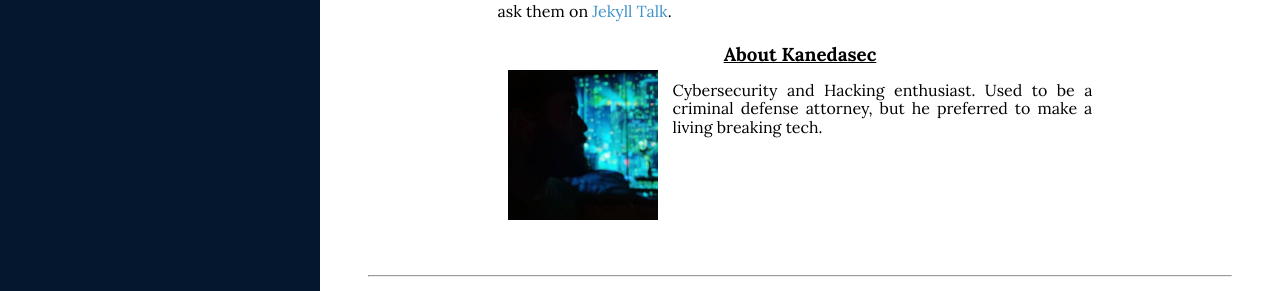
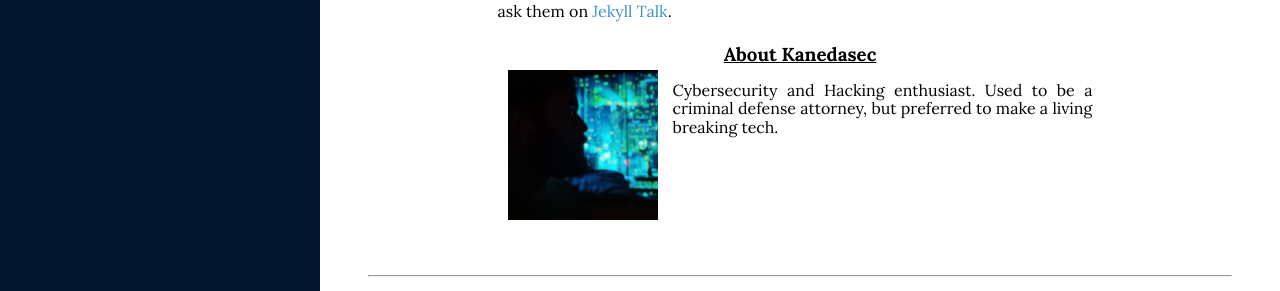
Before and after one commit to kanedasec/kanedasec.github.io, a Jekyll site: the page built from _posts/2020-11-01-welcome-to-jekyll.markdown, in a window 1280 px wide and 1191 px high. Shown: the part 806-1097 px from the top of the window. Built offline with Jekyll 4.4.1, drawn with Linux system fonts in a browser that asks for light colours; nearby versions of some CDN libraries.

```diff
--- a/_config.yml
+++ b/_config.yml
@@ -39,7 +39,7 @@ disqus: purelog-jekyll
 
 author: Kanedasec
 author_bio: >-
-  Cybersecurity and Hacking enthusiast. Used to be a criminal defense attorney, but he preferred to make a living breaking tech.
+  Cybersecurity and Hacking enthusiast. Used to be a criminal defense attorney, but preferred to make a living breaking tech.
 author_pic: assets/profile.jpeg
 paginate: 4
 paginate_path: "/:num/"
```
